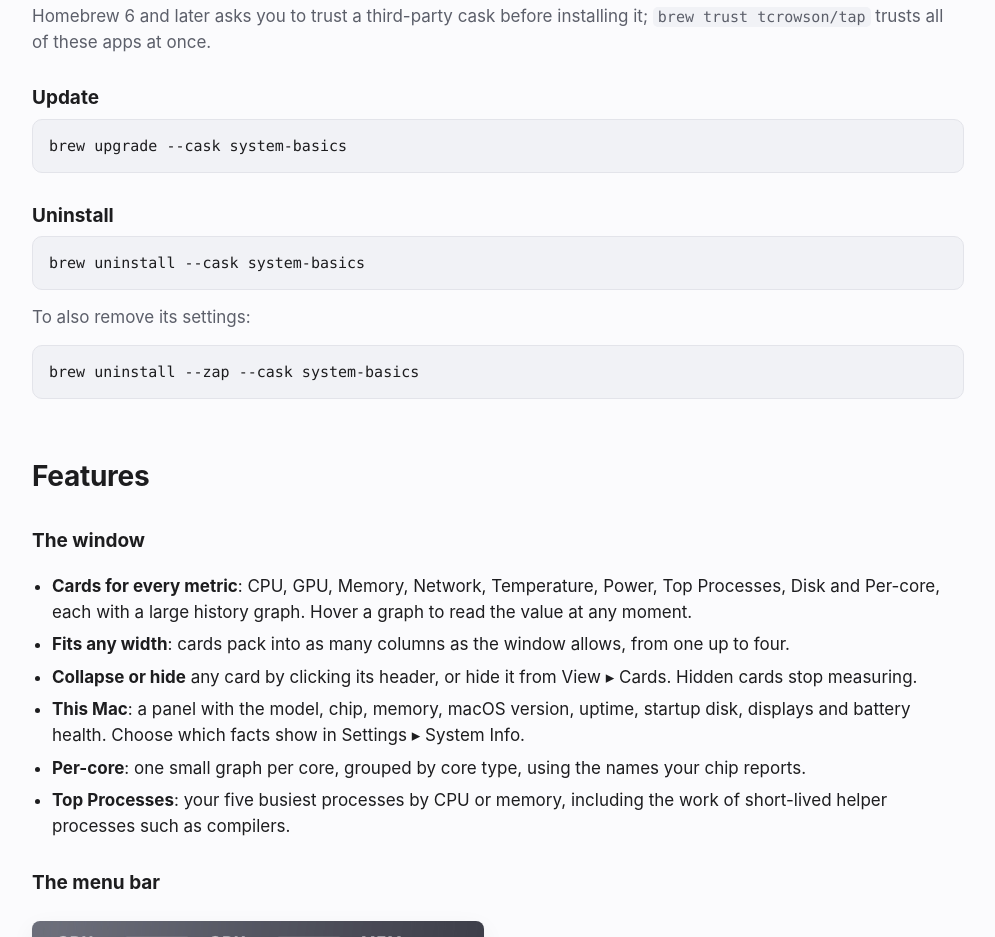
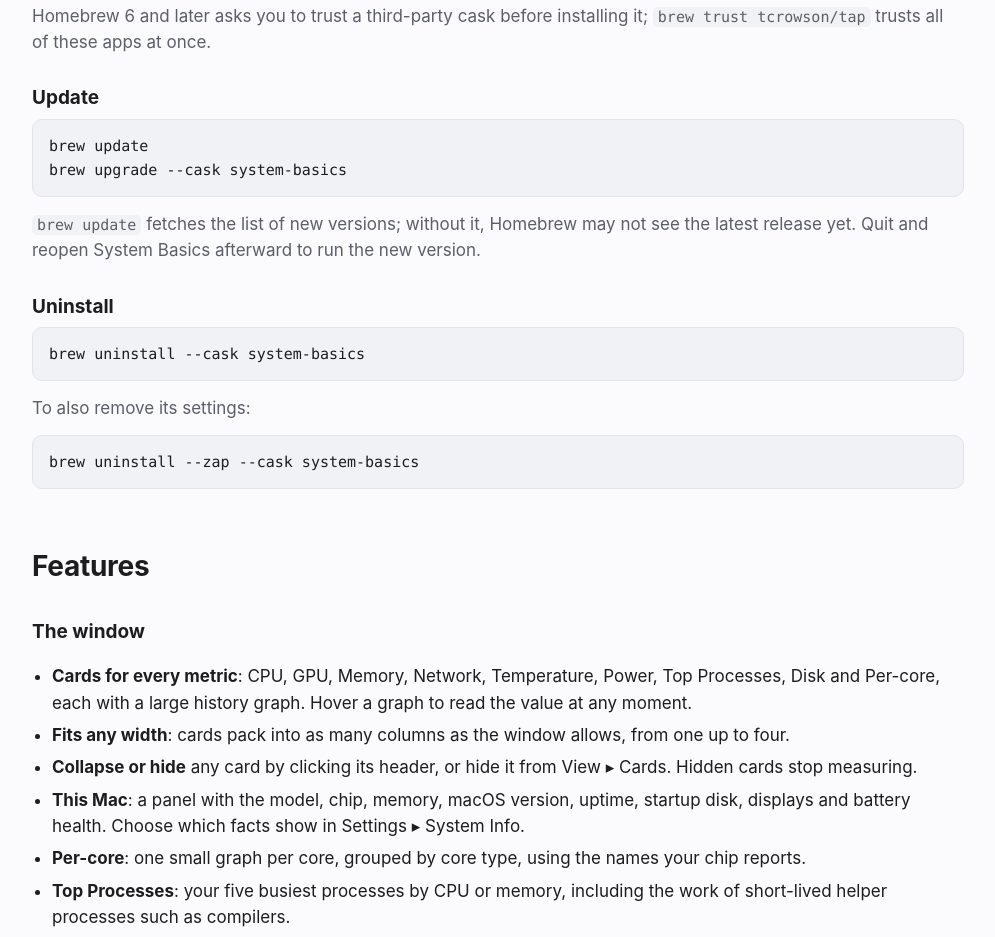
Before and after one commit to tcrowson/homebrew-tap, a plain HTML site: page docs/system-basics/index.html in a window 1280 px wide. Shown: the part 1571-2508 px from the top of the page, without its empty margins (142-1137 px from the left). Drawn offline with Linux system fonts and the light colour scheme.

Commit message:
Update steps include brew update; release sets the build number
The System Basics page runs brew update before brew upgrade, since Homebrew may not see a new release otherwise. release-app.sh sets CURRENT_PROJECT_VERSION to the app repo's commit count and checks the built CFBundleVersion matches.

Co-Authored-By: Claude Opus 5.5 <noreply@anthropic.com>

```diff
--- a/docs/system-basics/index.html
+++ b/docs/system-basics/index.html
@@ -32,7 +32,9 @@ brew install --cask tcrowson/tap/system-basics</code></pre>
   <p class="dim">Homebrew 6 and later asks you to trust a third-party cask before installing it; <code>brew trust tcrowson/tap</code> trusts all of these apps at once.</p>
 
   <h3 id="update">Update</h3>
-  <pre><code>brew upgrade --cask system-basics</code></pre>
+  <pre><code>brew update
+brew upgrade --cask system-basics</code></pre>
+  <p class="dim"><code>brew update</code> fetches the list of new versions; without it, Homebrew may not see the latest release yet. Quit and reopen System Basics afterward to run the new version.</p>
 
   <h3 id="uninstall">Uninstall</h3>
   <pre><code>brew uninstall --cask system-basics</code></pre>
```
Also changed, not shown: 1 other file.
